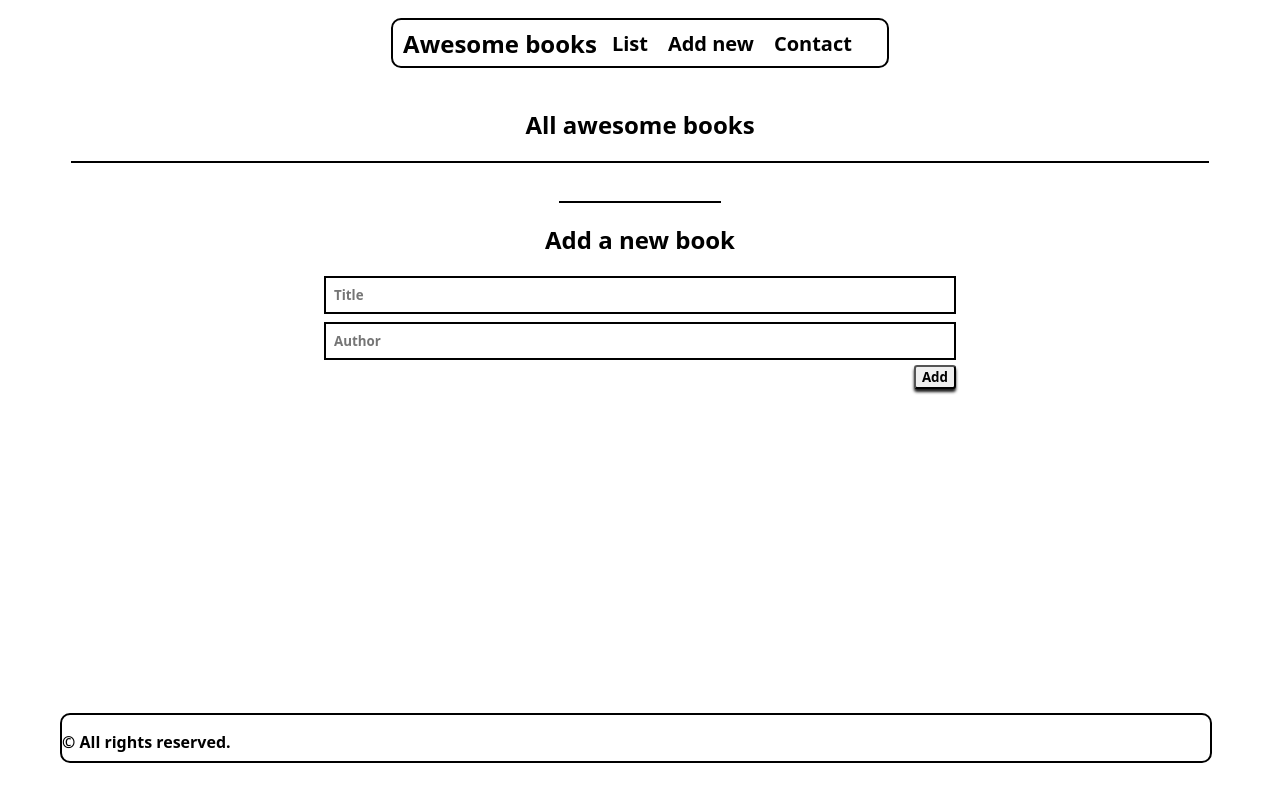
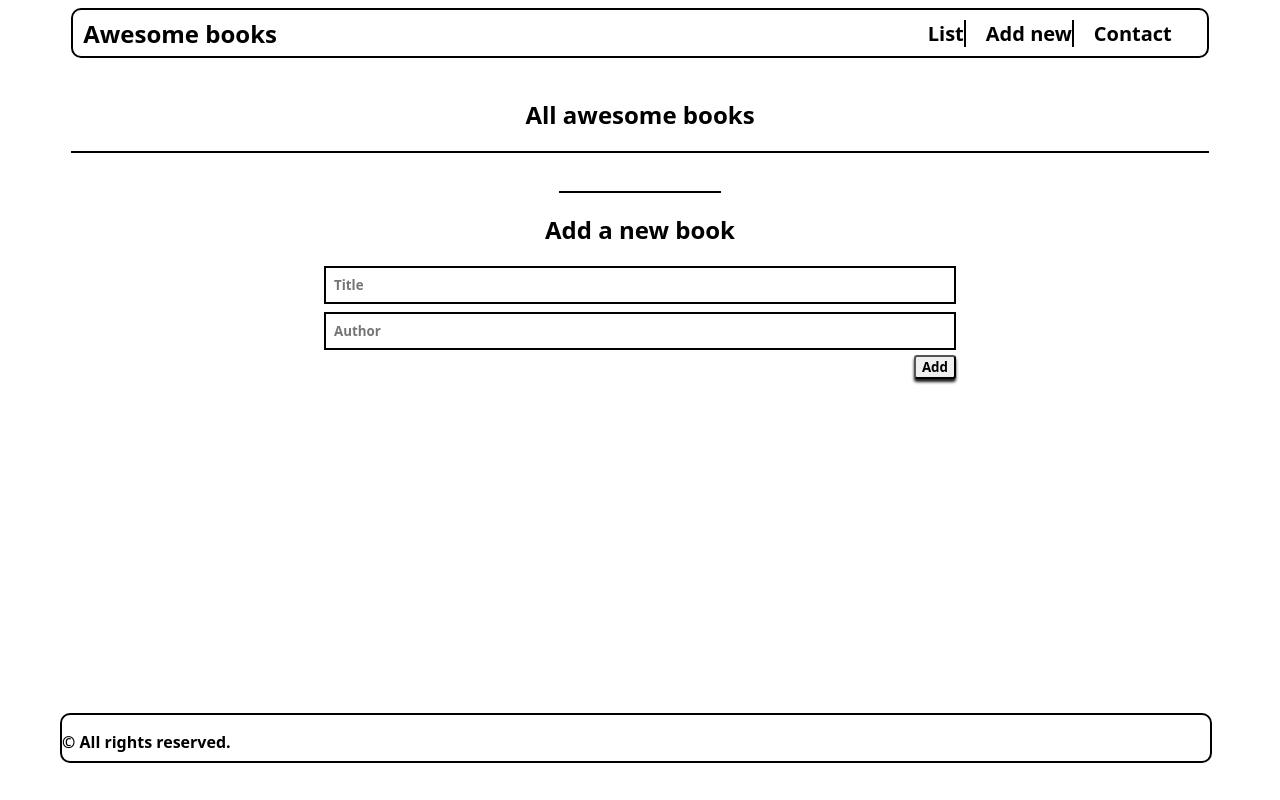
Before and after one commit to zeff96/awesome-Book, a website: page index.html in a window 1280 px wide. Drawn offline with Linux system fonts and the light colour scheme.

Commit message:
Fix header & footer width

```diff
--- a/index.html
+++ b/index.html
@@ -8,7 +8,7 @@
   <link rel="stylesheet" href="style.css">
 </head>
 <body>
-  <header>
+  <header class="header">
     <nav class="top-nav">
         <h1 class="top-h1">Awesome books</h1>
         <ul class="mylist">
--- a/style.css
+++ b/style.css
@@ -9,7 +9,9 @@ body {
   flex-direction: column;
   align-items: center;
 }
-
+.header {
+  width: 100%;
+}
 .add-title,
 .add-author {
   display: block;
@@ -111,16 +113,22 @@ header {
 
 .top-nav {
   display: flex;
+  justify-content: space-between;
   align-items: center;
   border: 2px solid black;
   height: 50px;
-  width: 100%;
+  width: 90%;
   border-radius: 10px;
-  margin-top: 10px;
+  margin: 0 auto;
 }
 
 .top-h1 {
   margin-left: 10px;
+}
+
+.list a, .add-new a {
+  border-right: 2px solid;
+  margin-right: 0.5 rem;
 }
 
 .mylist {
```
